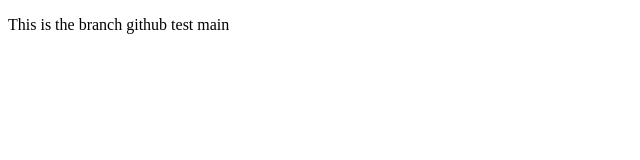
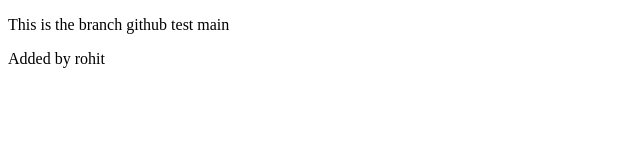
Before and after one commit to pranavtartey/githubtest, a plain HTML site: page index.html in a window 1280 px wide. Shown: the full height of the page, 0-640 px from the left. Drawn offline with Linux system fonts and the light colour scheme.

Commit message:
Rohit make changes

```diff
--- a/index.html
+++ b/index.html
@@ -8,5 +8,6 @@
 
   <body>
     <p>This is the branch github test main</p>
+    <p>Added by rohit</p>
   </body>
 </html>
```
